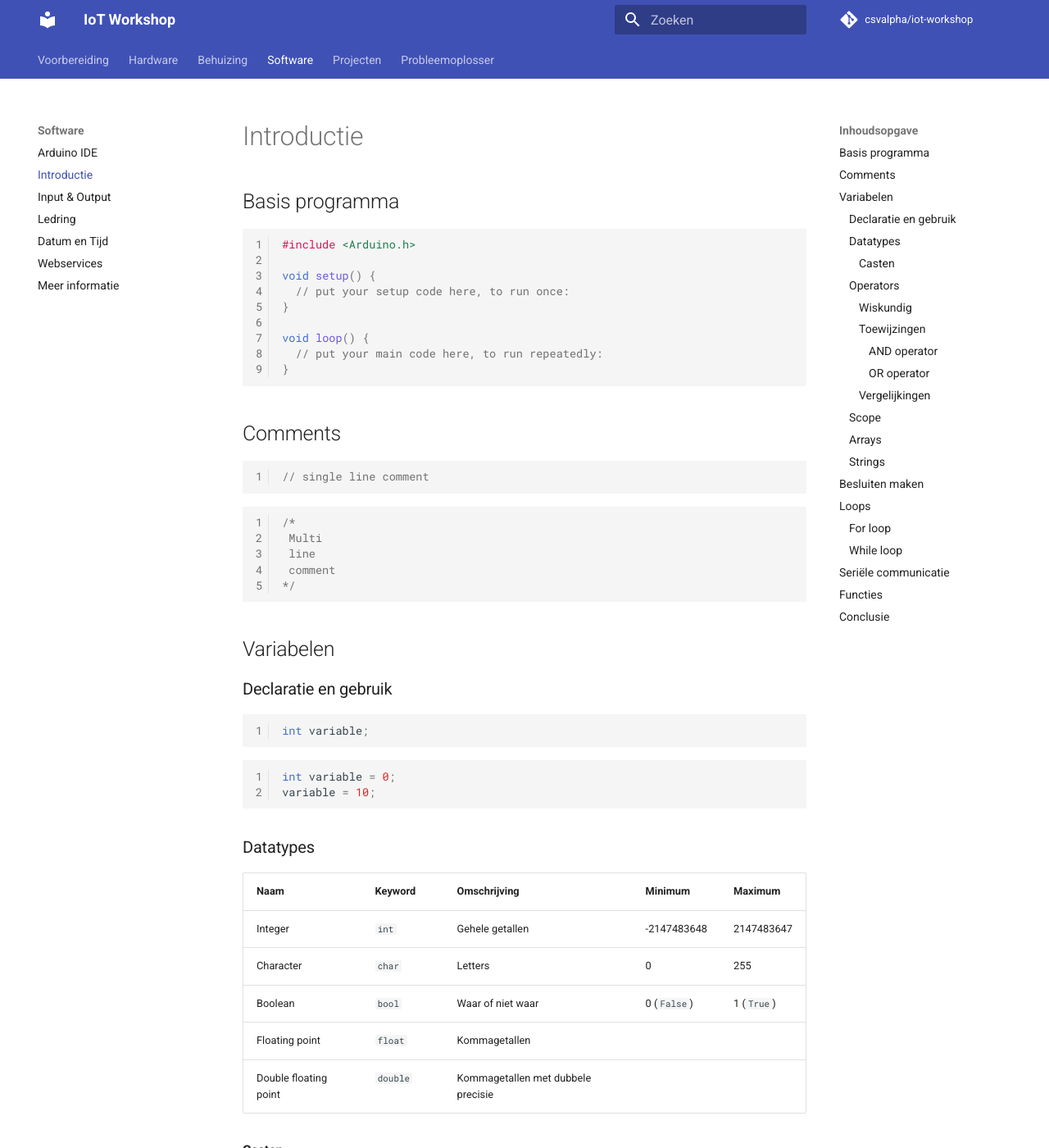
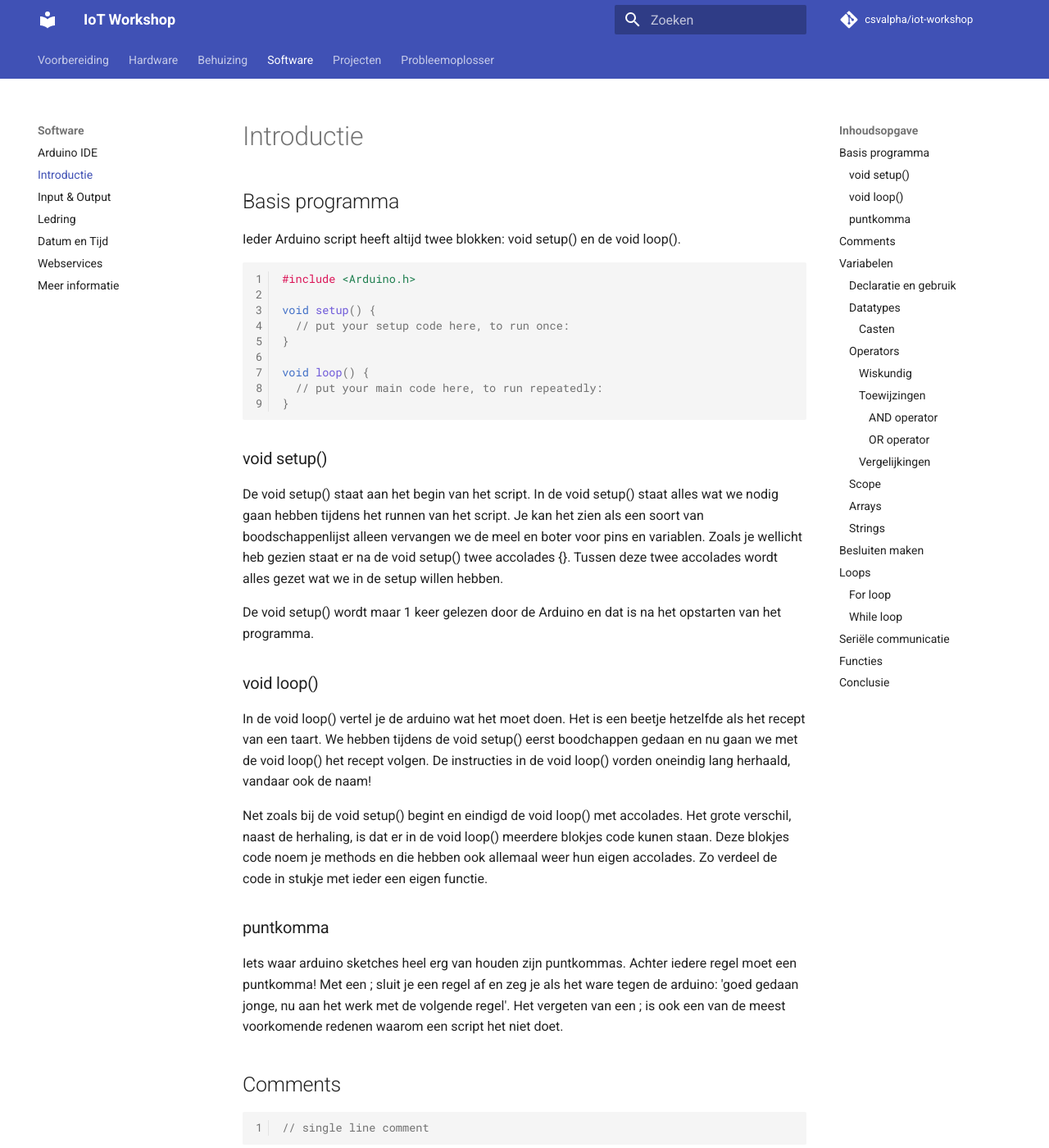
Before and after one commit to csvalpha/iot-workshop, an MkDocs documentation site: the page built from docs/software/introductie.md, in a window 1280 px wide and 1400 px high. Shown: the whole window at 82% size. Built offline with MkDocs 1.6.1 and Material for MkDocs 9.7.7, drawn with Linux system fonts in a browser that asks for light colours; comment, search, counter and statistics services are not loaded.

Commit message:
Update introductie.md

````diff
--- a/docs/software/introductie.md
+++ b/docs/software/introductie.md
@@ -3,7 +3,7 @@
 
 ## Basis programma
 
-
+Ieder Arduino script heeft altijd twee blokken: void setup() en de void loop().
 ```arduino
 #include <Arduino.h>
 
@@ -15,7 +15,18 @@ void loop() {
   // put your main code here, to run repeatedly:
 }
 ```
+###void setup()
+De void setup() staat aan het begin van het script. In de void setup() staat alles wat we nodig gaan hebben tijdens het runnen van het script. Je kan het zien als een soort van boodschappenlijst alleen vervangen we de meel en boter voor pins en variablen. Zoals je wellicht heb gezien staat er na de void setup() twee accolades {}. Tussen deze twee accolades wordt alles gezet wat we in de setup willen hebben.
 
+De void setup() wordt maar 1 keer gelezen door de Arduino en dat is na het opstarten van het programma.
+
+###void loop()
+In de void loop() vertel je de arduino wat het moet doen. Het is een beetje hetzelfde als het recept van een taart. We hebben tijdens de void setup() eerst boodchappen gedaan en nu gaan we met de void loop() het recept volgen. De instructies in de void loop() vorden oneindig lang herhaald, vandaar ook de naam!
+
+Net zoals bij de void setup() begint en eindigd de void loop() met accolades. Het grote verschil, naast de herhaling, is dat er in de void loop() meerdere blokjes code kunen staan. Deze blokjes code noem je methods en die hebben ook allemaal weer hun eigen accolades. Zo verdeel de code in stukje met ieder een eigen functie.
+
+###puntkomma
+Iets waar arduino sketches heel erg van houden zijn puntkommas. Achter iedere regel moet een puntkomma! Met een ; sluit je een regel af en zeg je als het ware tegen de arduino: 'goed gedaan jonge, nu aan het werk met de volgende regel'. Het vergeten van een ; is ook een van de meest voorkomende redenen waarom een script het niet doet.
 ## Comments
 ```arduino
 // single line comment
@@ -104,7 +115,7 @@ Daar waar het resultaat van de AND operator niet waar (0) was is deze bij de OR
 | <=                    | Waarde x is kleiner of gelijk aan waarde y|
 | >                     | Waarde x is groter dan waarde x           |
 | >=                    | Waarde x is groter of gelijk aan waarde y |
-| =                     | Waarde x is waarde y                      |
+| ==                    | Waarde x is waarde y                      |
 
 ### Scope
 
````
